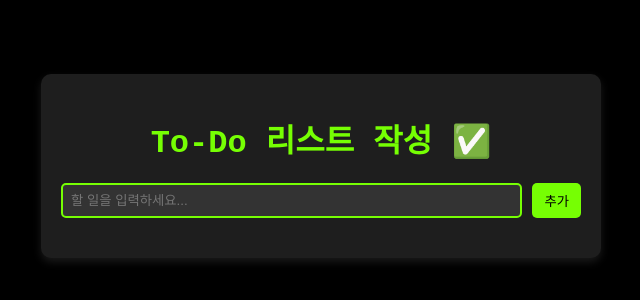
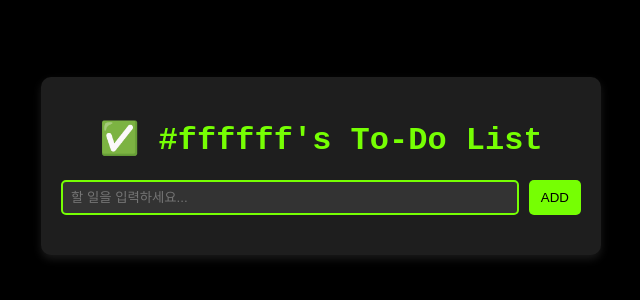
Before and after one commit to fffx2/SMWU-static-test, a website built with Vite: page index.html in a window 1280 px wide. Shown: the part 234-534 px from the top of the page, without its empty margins (319-959 px from the left). Built offline with nearby package versions, Linux system fonts and the light colour scheme.

Commit message:
Update index.html

```diff
--- a/index.html
+++ b/index.html
@@ -3,15 +3,15 @@
 <head>
     <meta charset="UTF-8">
     <meta name="viewport" content="width=device-width, initial-scale=1.0">
-    <title>To-Do 리스트</title>
+    <title>#ffffff's To-Do List</title>
     <link rel="stylesheet" href="style.css">
 </head>
 <body>
     <div class="container">
-        <h1>To-Do 리스트 작성 ✅</h1>
+        <h1>✅ #ffffff's To-Do List</h1>
         <div class="input-container">
             <input type="text" id="todo-input" placeholder="할 일을 입력하세요...">
-            <button id="add-btn">추가</button>
+            <button id="add-btn">ADD</button>
         </div>
         <ul id="todo-list"></ul>
     </div>
```
